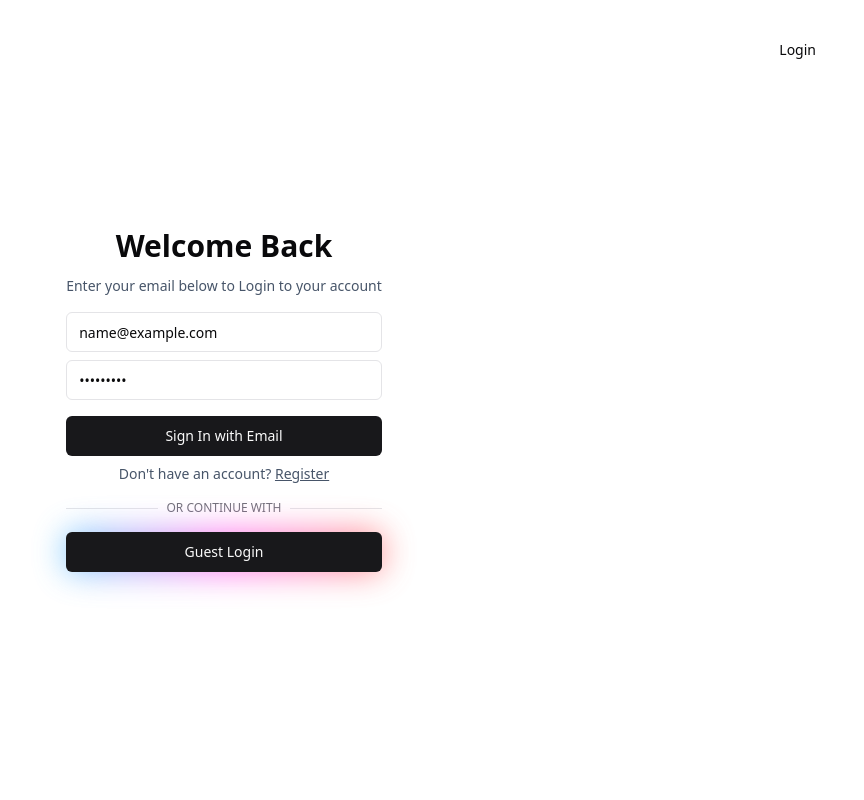
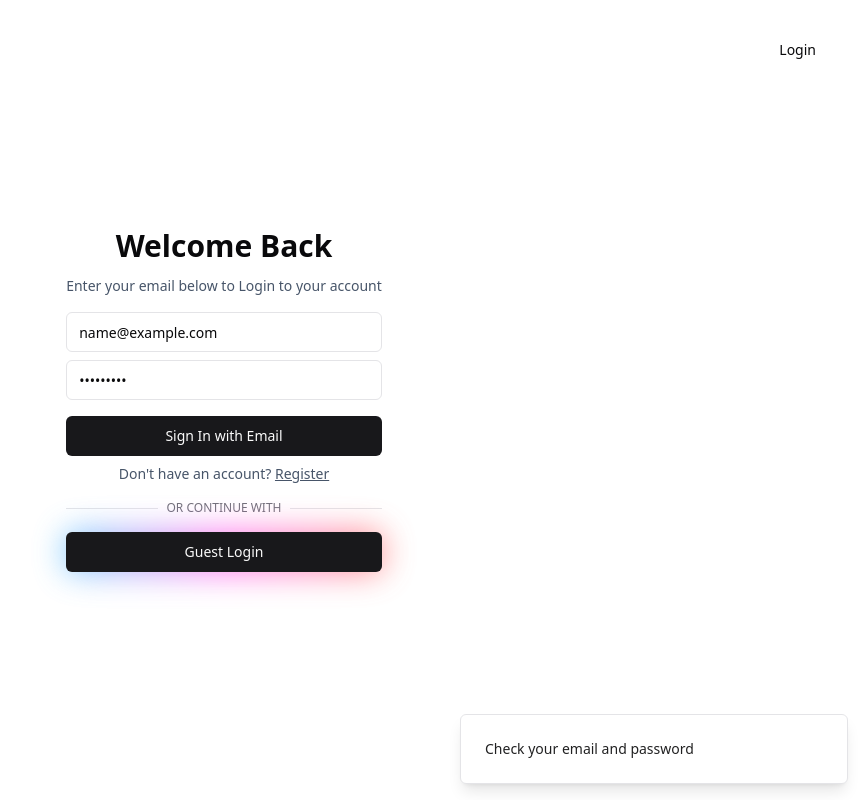
Before and after one commit to shleecloud/tailwind-dashboard, a React (Vite) app: page /login in a window 1280 px wide. Both pictures are taken after typing "name@example.com", "Sample123" into the empty fields and a click on the button "Sign In with Email". Shown: the whole page, without its empty margins (416-1280 px from the left). Built offline with nearby package versions, Linux system fonts and the light colour scheme.

Commit message:
style: create login toaster

```diff
--- a/package.json
+++ b/package.json
@@ -13,6 +13,7 @@
     "@hookform/resolvers": "^3.3.4",
     "@radix-ui/react-label": "^2.0.2",
     "@radix-ui/react-slot": "^1.0.2",
+    "@radix-ui/react-toast": "^1.1.5",
     "class-variance-authority": "^0.7.0",
     "clsx": "^2.1.0",
     "lucide-react": "^0.325.0",
--- /dev/null
+++ b/src/components/ui/toast.jsx
@@ -0,0 +1,82 @@
+import * as React from "react"
+import * as ToastPrimitives from "@radix-ui/react-toast"
+import { cva } from "class-variance-authority";
+import { X } from "lucide-react"
+
+import { cn } from "@/lib/utils"
+
+const ToastProvider = ToastPrimitives.Provider
+
+const ToastViewport = React.forwardRef(({ className, ...props }, ref) => (
+  <ToastPrimitives.Viewport
+    ref={ref}
+    className={cn(
+      "fixed top-0 z-[100] flex max-h-screen w-full flex-col-reverse p-4 sm:bottom-0 sm:right-0 sm:top-auto sm:flex-col md:max-w-[420px]",
+      className
+    )}
+    {...props} />
+))
+ToastViewport.displayName = ToastPrimitives.Viewport.displayName
+
+const toastVariants = cva(
+  "group pointer-events-auto relative flex w-full items-center justify-between space-x-4 overflow-hidden rounded-md border p-6 pr-8 shadow-lg transition-all data-[swipe=cancel]:translate-x-0 data-[swipe=end]:translate-x-[var(--radix-toast-swipe-end-x)] data-[swipe=move]:translate-x-[var(--radix-toast-swipe-move-x)] data-[swipe=move]:transition-none data-[state=open]:animate-in data-[state=closed]:animate-out data-[swipe=end]:animate-out data-[state=closed]:fade-out-80 data-[state=closed]:slide-out-to-right-full data-[state=open]:slide-in-from-top-full data-[state=open]:sm:slide-in-from-bottom-full",
+  {
+    variants: {
+      variant: {
+        default: "border bg-background text-foreground",
+        destructive:
+          "destructive group border-destructive bg-destructive text-destructive-foreground",
+      },
+    },
+    defaultVariants: {
+      variant: "default",
+    },
+  }
+)
+
+const Toast = React.forwardRef(({ className, variant, ...props }, ref) => {
+  return (
+    (<ToastPrimitives.Root
+      ref={ref}
+      className={cn(toastVariants({ variant }), className)}
+      {...props} />)
+  );
+})
+Toast.displayName = ToastPrimitives.Root.displayName
+
+const ToastAction = React.forwardRef(({ className, ...props }, ref) => (
+  <ToastPrimitives.Action
+    ref={ref}
+    className={cn(
+      "inline-flex h-8 shrink-0 items-center justify-center rounded-md border bg-transparent px-3 text-sm font-medium ring-offset-background transition-colors hover:bg-secondary focus:outline-none focus:ring-2 focus:ring-ring focus:ring-offset-2 disabled:pointer-events-none disabled:opacity-50 group-[.destructive]:border-muted/40 group-[.destructive]:hover:border-destructive/30 group-[.destructive]:hover:bg-destructive group-[.destructive]:hover:text-destructive-foreground group-[.destructive]:focus:ring-destructive",
+      className
+    )}
+    {...props} />
+))
+ToastAction.displayName = ToastPrimitives.Action.displayName
+
+const ToastClose = React.forwardRef(({ className, ...props }, ref) => (
+  <ToastPrimitives.Close
+    ref={ref}
+    className={cn(
+      "absolute right-2 top-2 rounded-md p-1 text-foreground/50 opacity-0 transition-opacity hover:text-foreground focus:opacity-100 focus:outline-none focus:ring-2 group-hover:opacity-100 group-[.destructive]:text-red-300 group-[.destructive]:hover:text-red-50 group-[.destructive]:focus:ring-red-400 group-[.destructive]:focus:ring-offset-red-600",
+      className
+    )}
+    toast-close=""
+    {...props}>
+    <X className="h-4 w-4" />
+  </ToastPrimitives.Close>
+))
+ToastClose.displayName = ToastPrimitives.Close.displayName
+
+const ToastTitle = React.forwardRef(({ className, ...props }, ref) => (
+  <ToastPrimitives.Title ref={ref} className={cn("text-sm font-semibold", className)} {...props} />
+))
+ToastTitle.displayName = ToastPrimitives.Title.displayName
+
+const ToastDescription = React.forwardRef(({ className, ...props }, ref) => (
+  <ToastPrimitives.Description ref={ref} className={cn("text-sm opacity-90", className)} {...props} />
+))
+ToastDescription.displayName = ToastPrimitives.Description.displayName
+
+export { ToastProvider, ToastViewport, Toast, ToastTitle, ToastDescription, ToastClose, ToastAction };
--- /dev/null
+++ b/src/components/ui/toaster.jsx
@@ -0,0 +1,33 @@
+import {
+  Toast,
+  ToastClose,
+  ToastDescription,
+  ToastProvider,
+  ToastTitle,
+  ToastViewport,
+} from "@/components/ui/toast"
+import { useToast } from "@/components/ui/use-toast"
+
+export function Toaster() {
+  const { toasts } = useToast()
+
+  return (
+    (<ToastProvider>
+      {toasts.map(function ({ id, title, description, action, ...props }) {
+        return (
+          (<Toast key={id} {...props}>
+            <div className="grid gap-1">
+              {title && <ToastTitle>{title}</ToastTitle>}
+              {description && (
+                <ToastDescription>{description}</ToastDescription>
+              )}
+            </div>
+            {action}
+            <ToastClose />
+          </Toast>)
+        );
+      })}
+      <ToastViewport />
+    </ToastProvider>)
+  );
+}
--- /dev/null
+++ b/src/components/ui/use-toast.js
@@ -0,0 +1,154 @@
+// Inspired by react-hot-toast library
+import * as React from "react"
+
+const TOAST_LIMIT = 1
+const TOAST_REMOVE_DELAY = 1000000
+
+const actionTypes = {
+  ADD_TOAST: "ADD_TOAST",
+  UPDATE_TOAST: "UPDATE_TOAST",
+  DISMISS_TOAST: "DISMISS_TOAST",
+  REMOVE_TOAST: "REMOVE_TOAST"
+}
+
+let count = 0
+
+function genId() {
+  count = (count + 1) % Number.MAX_SAFE_INTEGER
+  return count.toString();
+}
+
+const toastTimeouts = new Map()
+
+const addToRemoveQueue = (toastId) => {
+  if (toastTimeouts.has(toastId)) {
+    return
+  }
+
+  const timeout = setTimeout(() => {
+    toastTimeouts.delete(toastId)
+    dispatch({
+      type: "REMOVE_TOAST",
+      toastId: toastId,
+    })
+  }, TOAST_REMOVE_DELAY)
+
+  toastTimeouts.set(toastId, timeout)
+}
+
+export const reducer = (state, action) => {
+  switch (action.type) {
+    case "ADD_TOAST":
+      return {
+        ...state,
+        toasts: [action.toast, ...state.toasts].slice(0, TOAST_LIMIT),
+      };
+
+    case "UPDATE_TOAST":
+      return {
+        ...state,
+        toasts: state.toasts.map((t) =>
+          t.id === action.toast.id ? { ...t, ...action.toast } : t),
+      };
+
+    case "DISMISS_TOAST": {
+      const { toastId } = action
+
+      // ! Side effects ! - This could be extracted into a dismissToast() action,
+      // but I'll keep it here for simplicity
+      if (toastId) {
+        addToRemoveQueue(toastId)
+      } else {
+        state.toasts.forEach((toast) => {
+          addToRemoveQueue(toast.id)
+        })
+      }
+
+      return {
+        ...state,
+        toasts: state.toasts.map((t) =>
+          t.id === toastId || toastId === undefined
+            ? {
+                ...t,
+                open: false,
+              }
+            : t),
+      };
+    }
+    case "REMOVE_TOAST":
+      if (action.toastId === undefined) {
+        return {
+          ...state,
+          toasts: [],
+        }
+      }
+      return {
+        ...state,
+        toasts: state.toasts.filter((t) => t.id !== action.toastId),
+      };
+  }
+}
+
+const listeners = []
+
+let memoryState = { toasts: [] }
+
+function dispatch(action) {
+  memoryState = reducer(memoryState, action)
+  listeners.forEach((listener) => {
+    listener(memoryState)
+  })
+}
+
+function toast({
+  ...props
+}) {
+  const id = genId()
+
+  const update = (props) =>
+    dispatch({
+      type: "UPDATE_TOAST",
+      toast: { ...props, id },
+    })
+  const dismiss = () => dispatch({ type: "DISMISS_TOAST", toastId: id })
+
+  dispatch({
+    type: "ADD_TOAST",
+    toast: {
+      ...props,
+      id,
+      open: true,
+      onOpenChange: (open) => {
+        if (!open) dismiss()
+      },
+    },
+  })
+
+  return {
+    id: id,
+    dismiss,
+    update,
+  }
+}
+
+function useToast() {
+  const [state, setState] = React.useState(memoryState)
+
+  React.useEffect(() => {
+    listeners.push(setState)
+    return () => {
+      const index = listeners.indexOf(setState)
+      if (index > -1) {
+        listeners.splice(index, 1)
+      }
+    };
+  }, [state])
+
+  return {
+    ...state,
+    toast,
+    dismiss: (toastId) => dispatch({ type: "DISMISS_TOAST", toastId }),
+  };
+}
+
+export { useToast, toast }
--- a/src/main.jsx
+++ b/src/main.jsx
@@ -10,12 +10,14 @@
 } from "react-router-dom";
 import App from "./pages/App";
 import Login from "./pages/Login";
+import { Toaster } from "./components/ui/toaster";
 
 const router = createBrowserRouter(
   createRoutesFromElements(
     <Route
       element={
         <div className="h-dvh w-dvw">
+          <Toaster />
           <Outlet />
         </div>
       }
--- a/src/pages/Login.jsx
+++ b/src/pages/Login.jsx
@@ -2,8 +2,11 @@
 import { Input } from "@/components/ui/input";
 import { Form, FormControl, FormField, FormItem } from "@/components/ui/form";
 import { useForm } from "react-hook-form";
+import { useToast } from "@/components/ui/use-toast";
 
 export default function Login() {
+  const { toast } = useToast();
+
   const form = useForm({
     defaultValues: {
       email: "",
@@ -13,6 +16,9 @@
 
   function onSubmit(data) {
     console.log(data);
+    toast({
+      description: "Check your email and password",
+    });
   }
 
   return (
```
Also changed, not shown: 1 other file (tests, documents, lock files or other folders).
